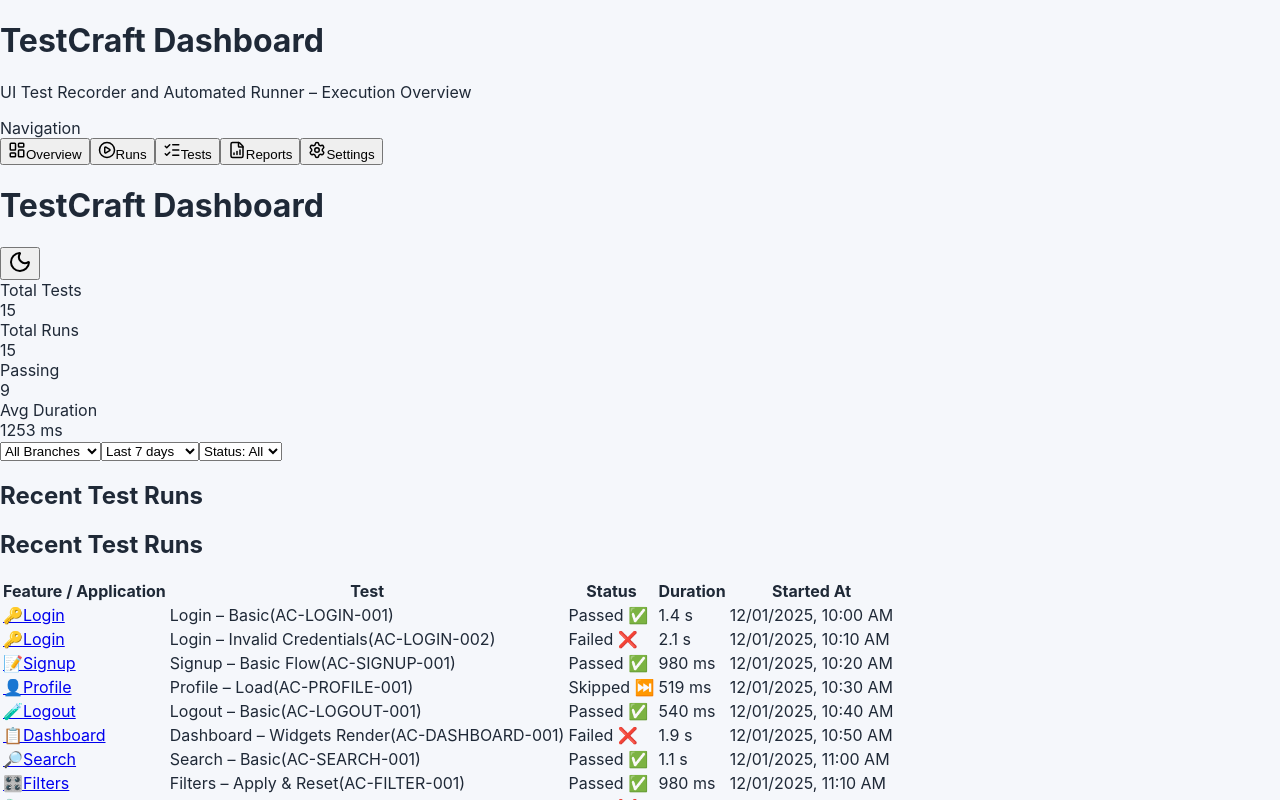
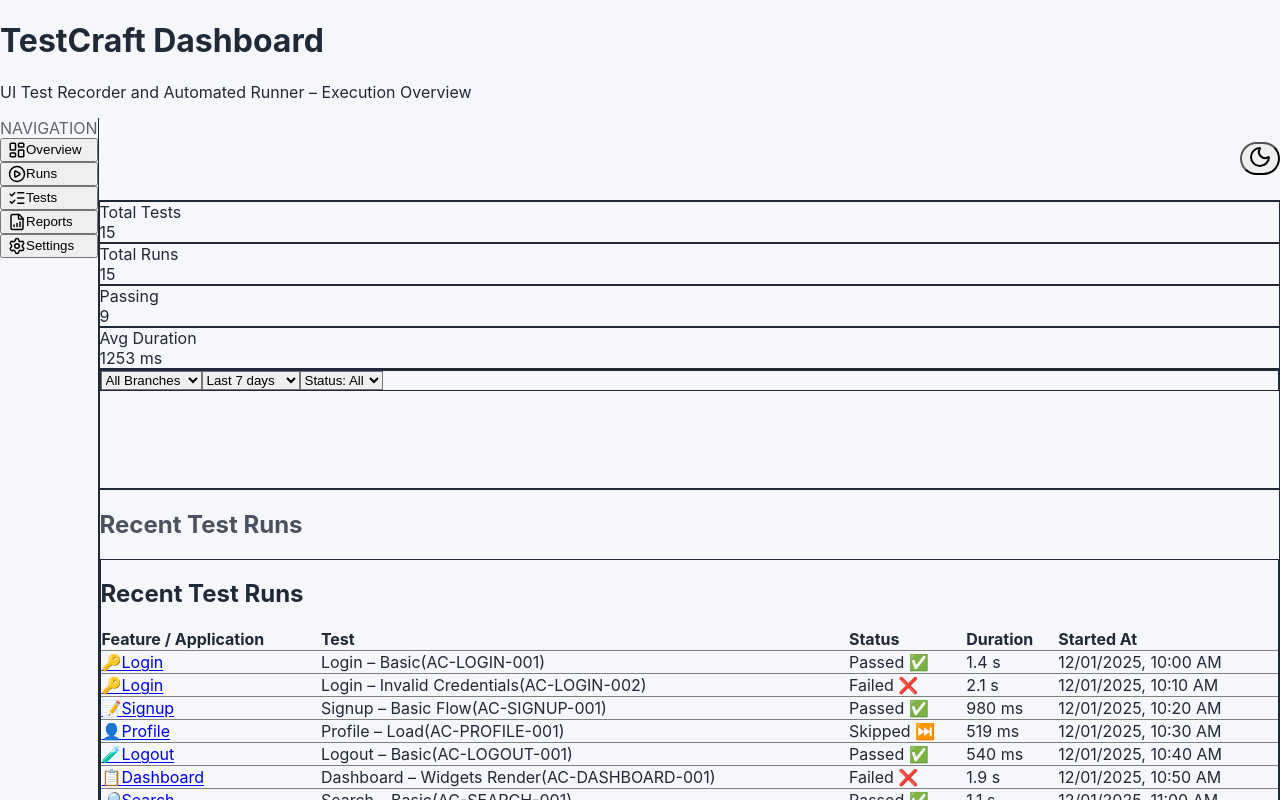
Before and after one commit to Vaibosnikov/UI_Test_Recorder_and_Automated_Runner, a React (Vite) app in the folder runner/web/: page / in a window 1280 px wide. Shown: the top 800 px of the page. Built offline with nearby package versions, Linux system fonts and the light colour scheme.

Commit message:
Write CSS

```diff
--- a/runner/web/src/styles/index.css
+++ b/runner/web/src/styles/index.css
@@ -1,3 +1,27 @@
+/* src/styles/index.css - Tailwind entry for TestCraft dashboard */
+
+/* Tailwind base / preflight */
+@tailwind base;
+
+/* Tailwind components */
+@tailwind components;
+
+/* Tailwind utilities */
+@tailwind utilities;
+
+/* Example: configure base font using theme value rather than @apply */
+:root {
+  --app-font-family: ui-sans-serif, system-ui, -apple-system, "Segoe UI", Roboto,
+    "Helvetica Neue", Arial, "Noto Sans", "Liberation Sans", "sans-serif";
+}
+
+/* Apply a sensible default body font */
+html, body {
+  font-family: var(--app-font-family);
+  margin: 0;
+  padding: 0;
+}
+
 /* Root layout */
 :root {
   --bg: #f5f7fb;
```
